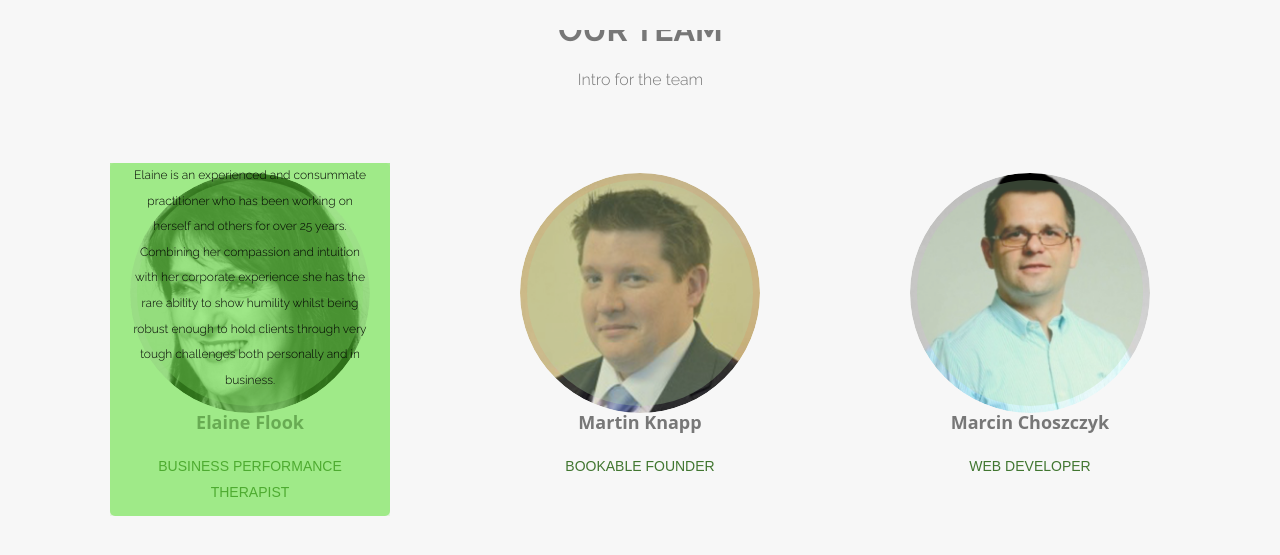
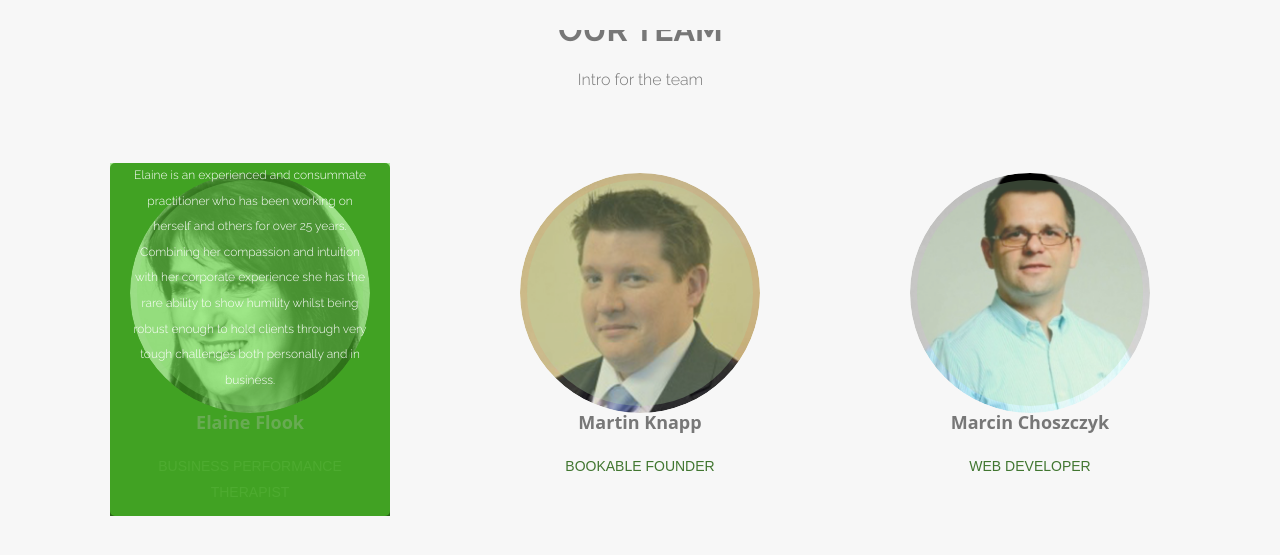
Before and after one commit to mknapp360/bookable, a website: page index.html in a window 1280 px wide. In both pictures the pointer is over the element 250 px from the left and 3461 px from the top of the page. Shown: the part 3122-3677 px from the top of the page. Drawn offline with Linux system fonts and the light colour scheme.

Commit message:
Update style.css

```diff
--- a/css/style.css
+++ b/css/style.css
@@ -1587,11 +1587,11 @@ About
   opacity: 0;
   -ms-filter: "progid:DXImageTransform.Microsoft.Alpha(Opacity=0)";
   margin-bottom: 0;
-  color: #000;
+  color: #fff;
 }
 
 .team-member:hover {
-  background-color: rgba(91, 223, 48, 0.12)
+  background-color: rgba(41, 101, 22, 1);
 }
 
 .team-member:hover .profile-picture .profile-overlay {
```
